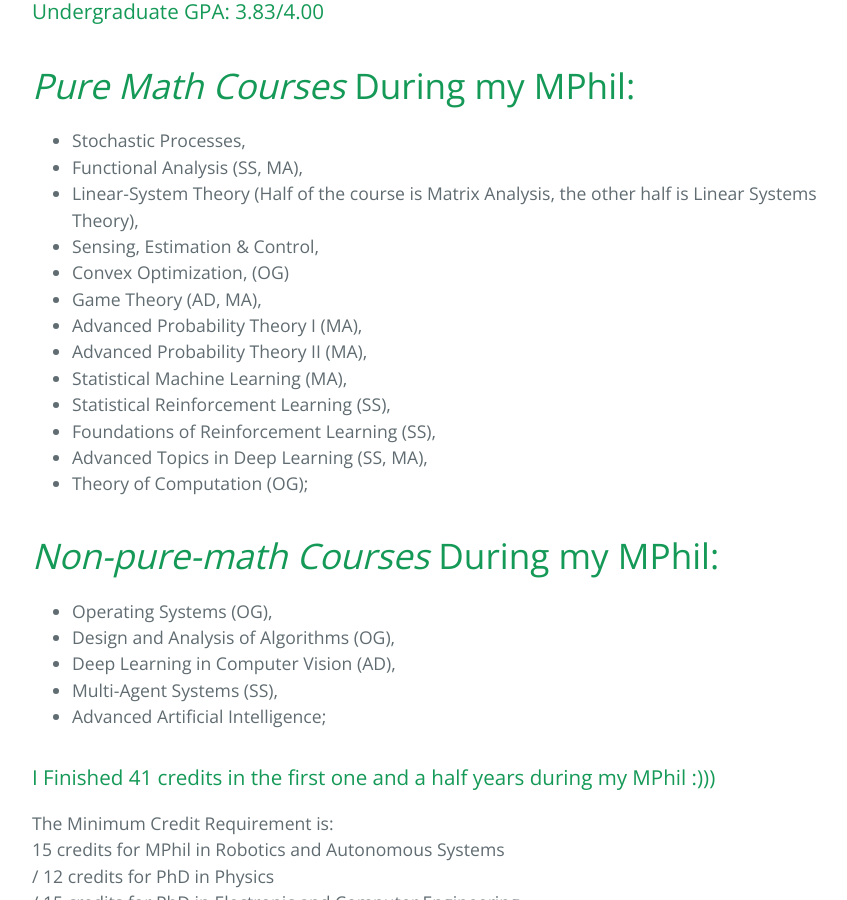
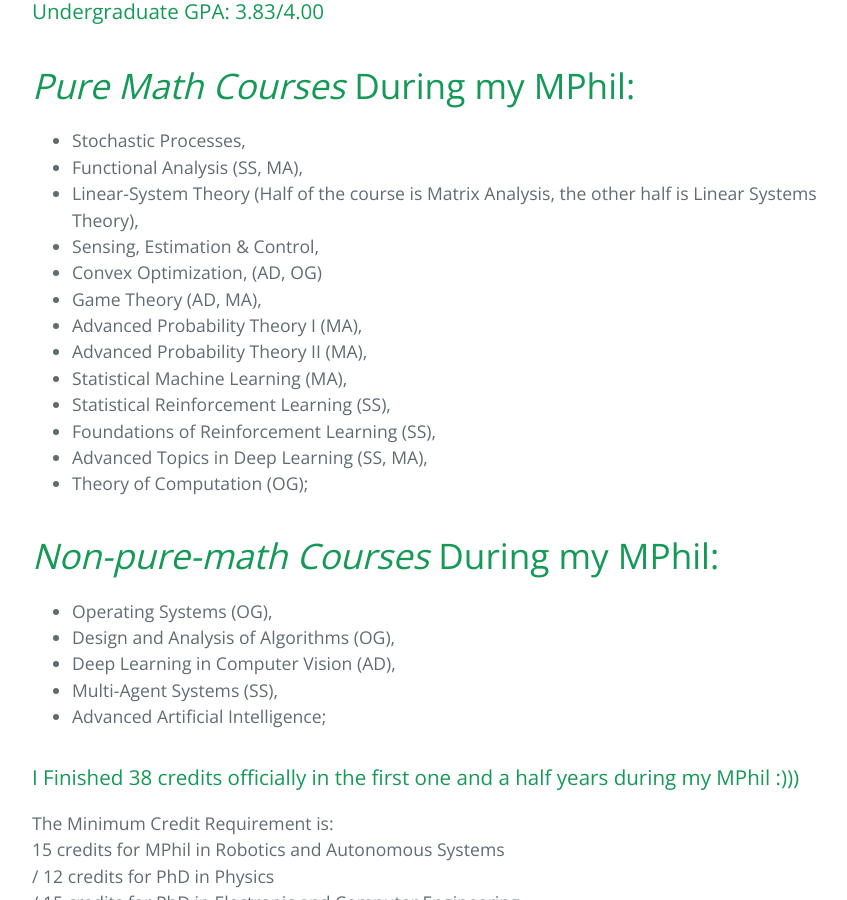
Before and after one commit to klyw1998/LiangyaweiKuang, a Jekyll site: the page built from courses.md, in a window 1280 px wide and 900 px high, scrolled down 1645 px. Shown: the whole window, without its empty margins (192-1039 px from the left). Built offline with Jekyll 4.4.1, drawn with Linux system fonts in a browser that asks for light colours.

Commit message:
Update courses.md

```diff
--- a/courses.md
+++ b/courses.md
@@ -52,7 +52,7 @@ description: This is a partial list of courses from undergraduate to present.
 - Functional Analysis (SS, MA),
 - Linear-System Theory (Half of the course is Matrix Analysis, the other half is Linear Systems Theory),
 - Sensing, Estimation & Control,
-- Convex Optimization, (OG)
+- Convex Optimization, (AD, OG)
 - Game Theory (AD, MA),
 - Advanced Probability Theory I (MA),
 - Advanced Probability Theory II (MA),
@@ -69,7 +69,7 @@ description: This is a partial list of courses from undergraduate to present.
 - Multi-Agent Systems (SS),
 - Advanced Artificial Intelligence;
 
-### I Finished 41 credits in the first one and a half years during my MPhil :)))
+### I Finished 38 credits officially in the first one and a half years during my MPhil :)))
 The Minimum Credit Requirement is:
 15 credits for MPhil in Robotics and Autonomous Systems
 / 12 credits for PhD in Physics
```
